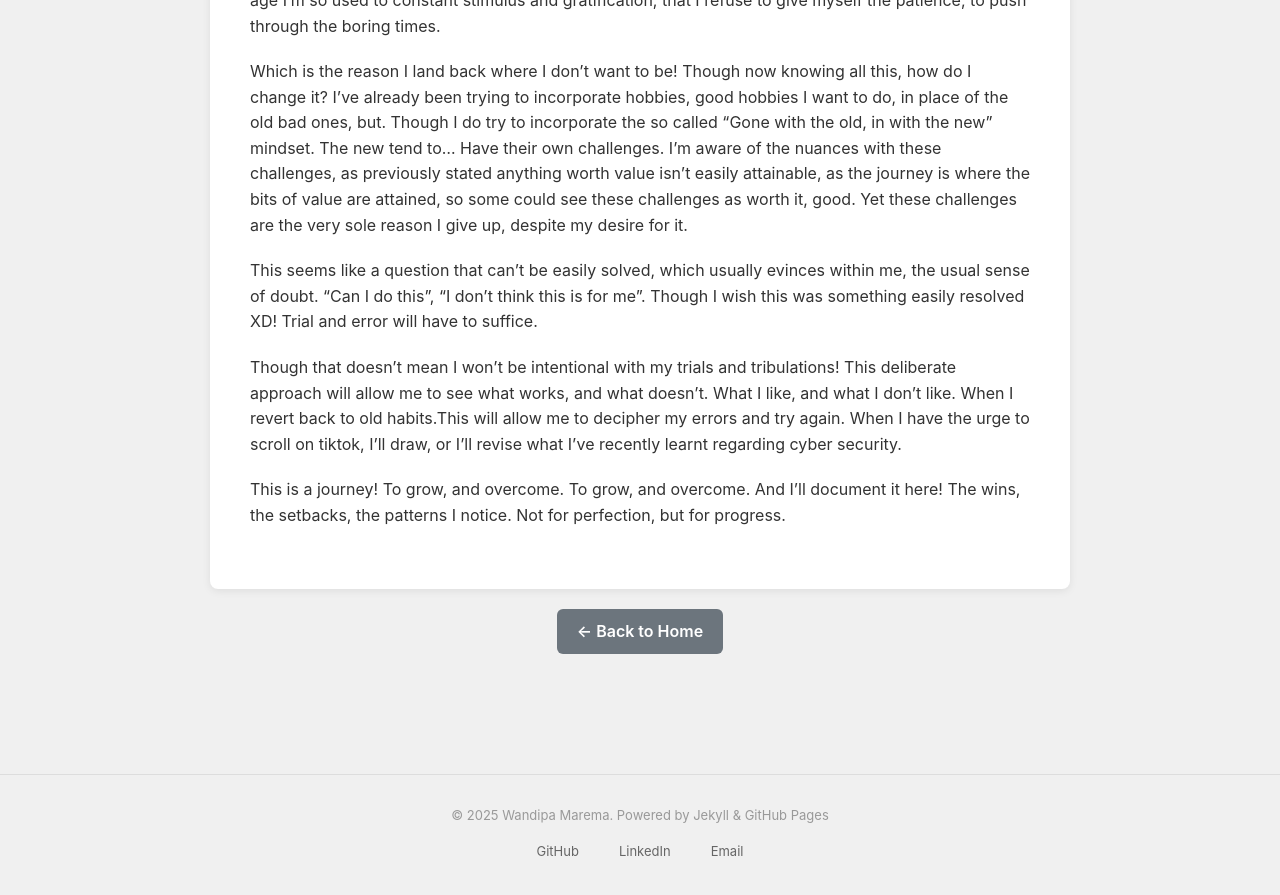
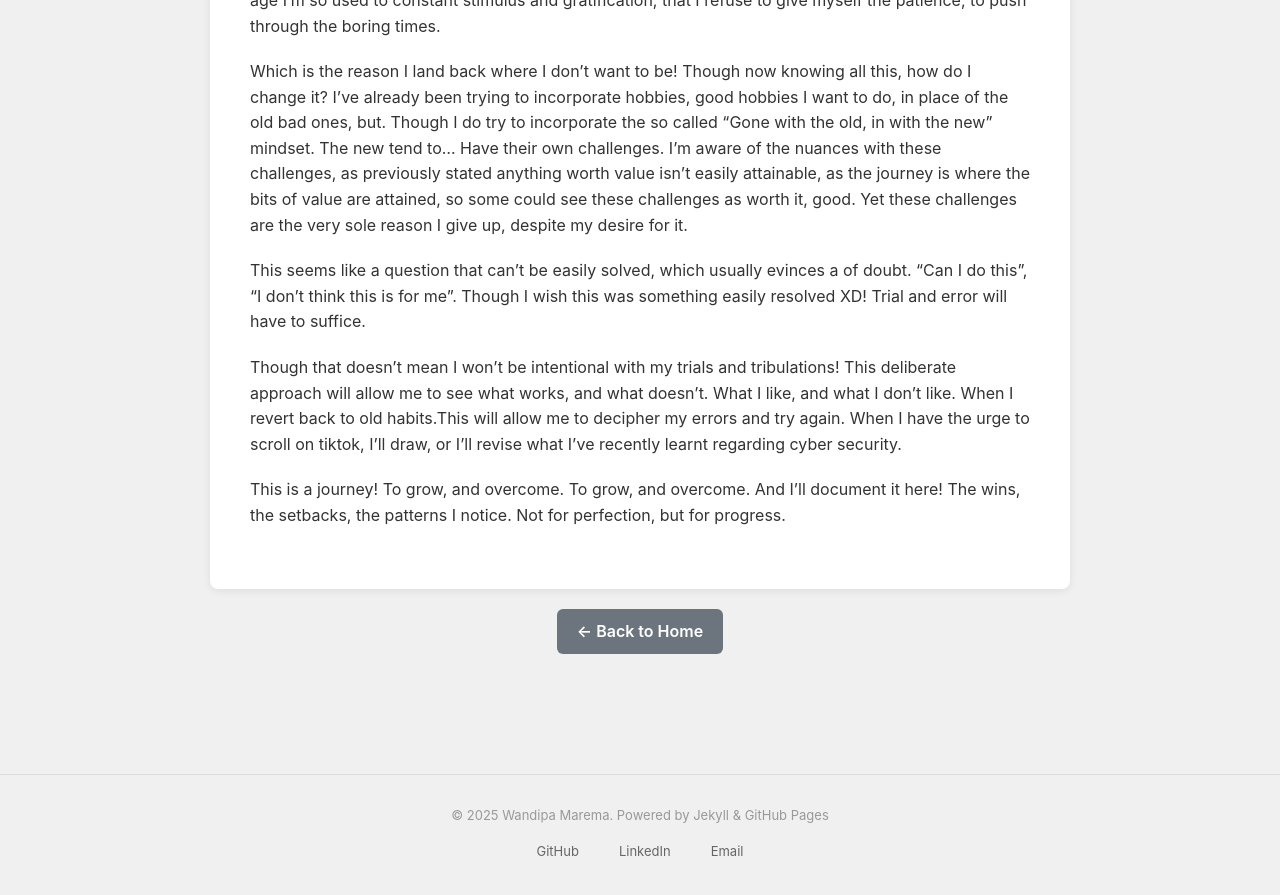
Before and after one commit to 1neWrld/1neWrld.github.io, a Jekyll site: the page built from _posts/2026-01-18-Reflection-Week-6.md, in a window 1280 px wide and 900 px high, scrolled down 743 px. Shown: the top 895 px of the window. Built offline with Jekyll 4.4.1, drawn with Linux system fonts in a browser that asks for light colours.

```diff
--- a/_posts/2026-01-18-Reflection-Week-6.md
+++ b/_posts/2026-01-18-Reflection-Week-6.md
@@ -23,7 +23,7 @@
 worth value isn't easily attainable, as the journey is where the bits of value are attained, so some could see these challenges as worth it, good. Yet these challenges are the very sole reason I give up, despite my
 desire for it.
 
-This seems like a question that can't be easily solved, which usually evinces within me, the usual sense of doubt. "Can I do this", "I don't think this is for me". Though I wish this was something easily resolved XD!
+This seems like a question that can't be easily solved, which usually evinces a of doubt. "Can I do this", "I don't think this is for me". Though I wish this was something easily resolved XD!
 Trial and error will have to suffice.
 
 Though that doesn't mean I won't be intentional with my trials and tribulations! This deliberate approach will allow me to see what works, and what doesn't. What I like, and what I don't like. When I revert back
```
